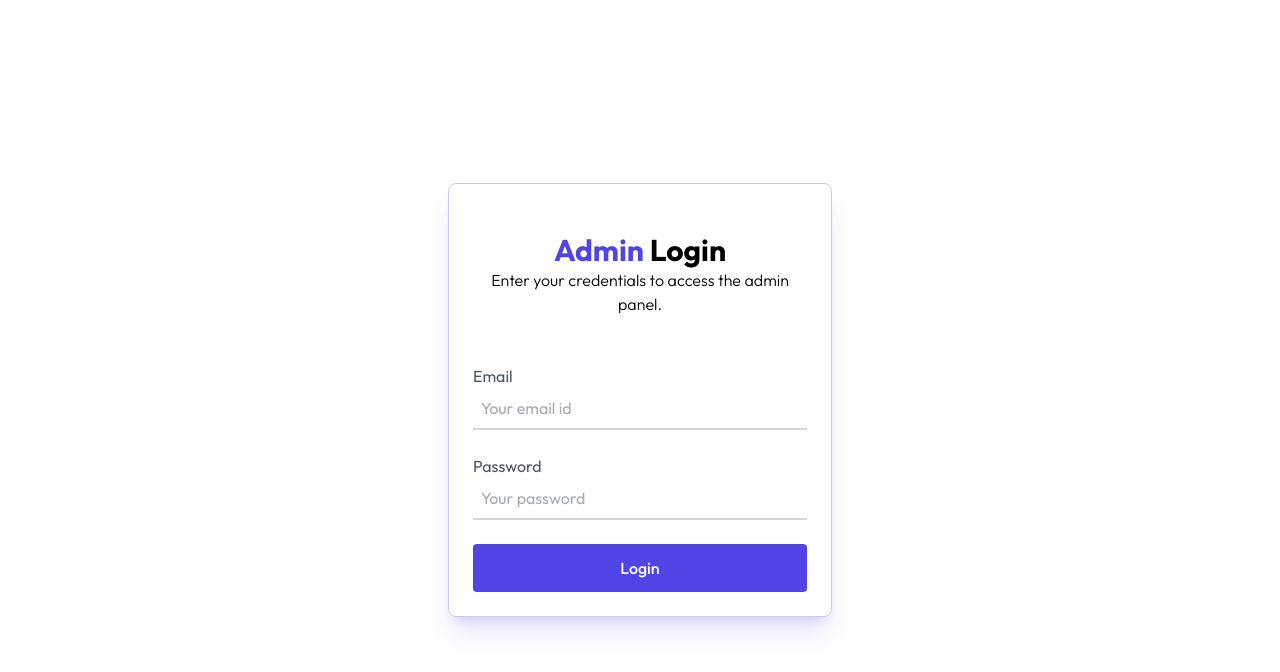
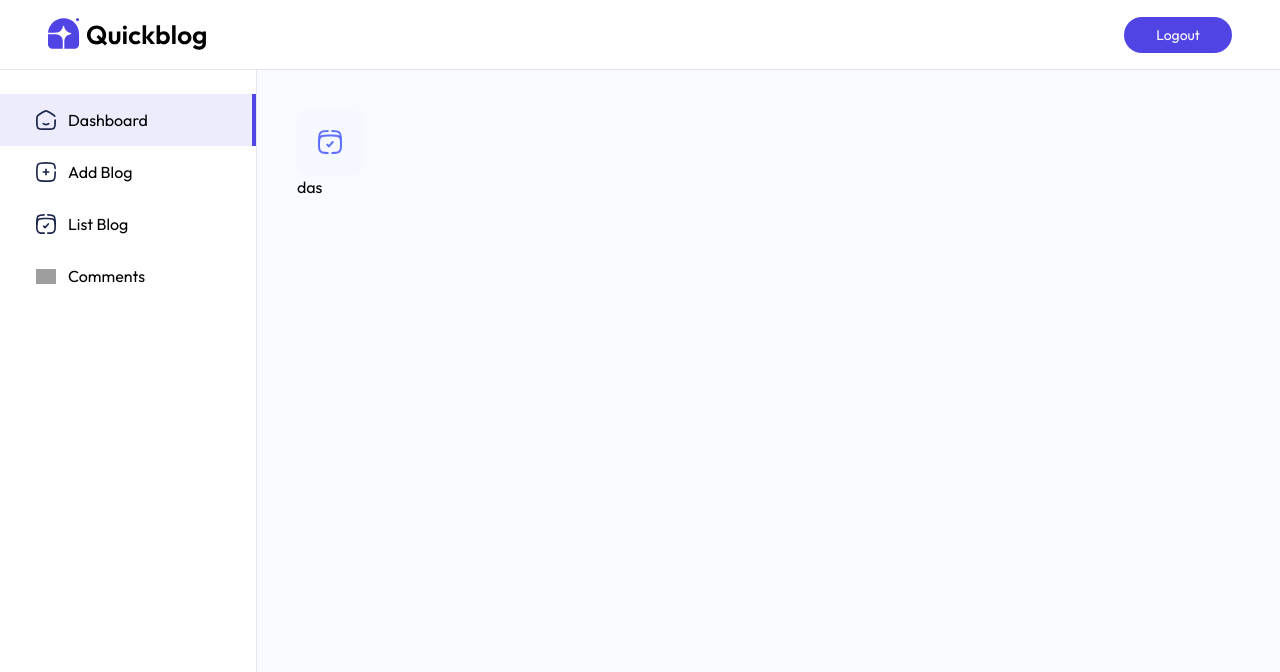
Before and after one commit to Praveen1692/Blog-Project, a React (Vite) app in the folder Client/: page /admin in a window 1280 px wide. Shown: the top 672 px of the page. Built offline with nearby package versions, Linux system fonts and the light colour scheme; grey boxes are pictures that could not be loaded.

Commit message:
Dashboard

```diff
--- a/Client/src/App.jsx
+++ b/Client/src/App.jsx
@@ -18,7 +18,7 @@
         <Routes>
           <Route path="/" element={<HomePage />} />
           <Route path="/blog/:id" element={<BlogPage />} />
-          <Route path="/admin" element={false ?   <Layout /> : <Login />}>
+          <Route path="/admin" element={true ?   <Layout /> : <Login />}>
             <Route index element={<Dashboard />} />
             <Route path="addBlog" element={<AddBlog />} />
             <Route path="listBlog" element={<ListBlog />} />
--- a/Client/src/pages/HomePage.jsx
+++ b/Client/src/pages/HomePage.jsx
@@ -3,7 +3,6 @@
 import Header from "../components/Header";
 import BlogList from "../components/BlogList";
 import Newsletter from "../components/Newsletter";
-import Footer from "../components/Footer";
 
 function HomePage() {
   return (
--- a/Client/src/pages/admin/Dashboard.jsx
+++ b/Client/src/pages/admin/Dashboard.jsx
@@ -1,9 +1,34 @@
-import React from 'react'
+import React, { useEffect, useState } from "react";
+import { assets, dashboard_data } from "../../assets/assets";
 
 function Dashboard() {
+  const [dashboardData, setDashboardData] = useState({
+    blogs: 0,
+    comments: 0,
+    drafts: 0,
+    recentBlogs: [],
+  });
+
+  const fetchDashboard = async () => {
+    setDashboardData(dashboard_data);
+  };
+
+  useEffect(() => {
+    fetchDashboard;
+  }, []);
   return (
-    <div>Dashboard</div>
-  )
+    <div className="flex-1 p-4 md:p-10 bg-blue-50/50">
+      <div className="flex flex-wrap gap-4">
+        <div>
+          <img src={assets.dashboard_icon_1} alt="Dash" />
+
+          <div>
+            <p>{}das</p>
+          </div>
+        </div>
+      </div>
+    </div>
+  );
 }
 
-export default Dashboard
+export default Dashboard;
```
